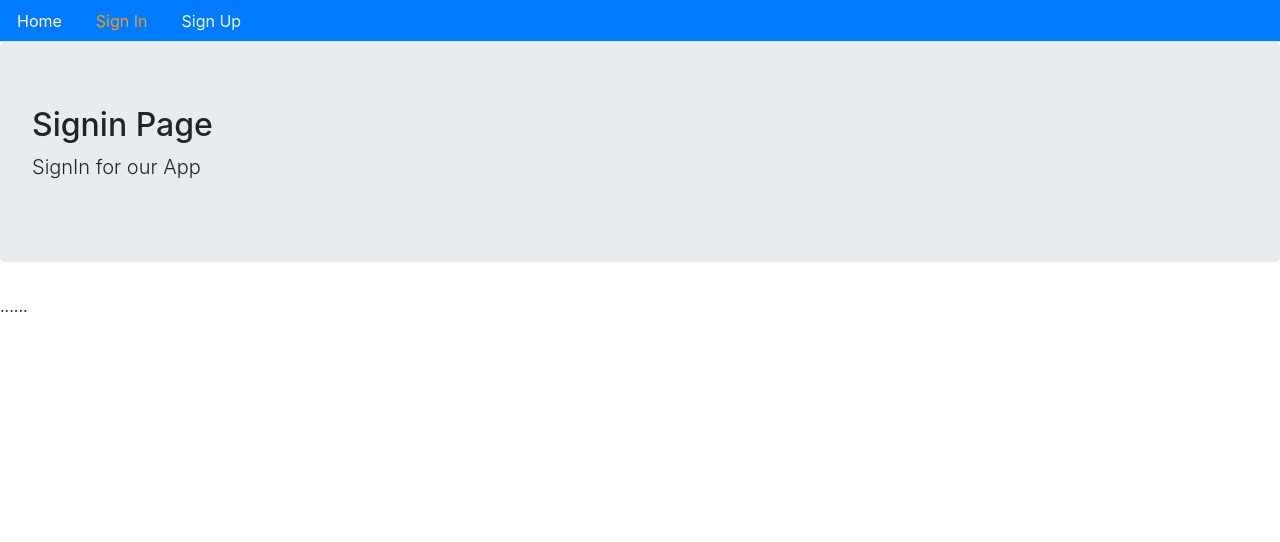
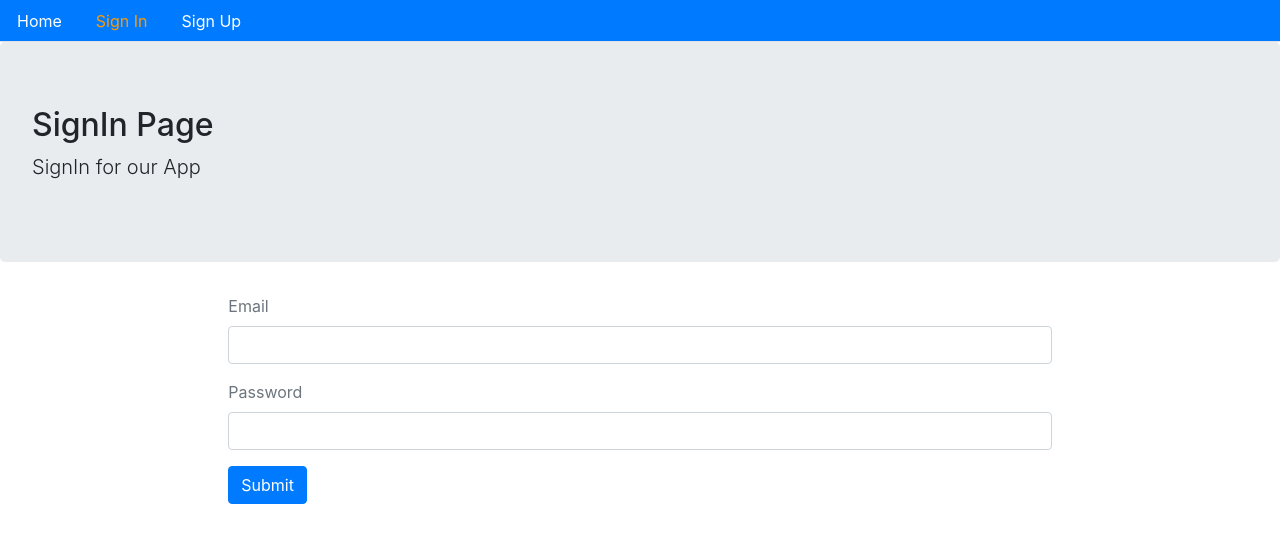
Before and after one commit to asmaahassnasr/e-commerce-frontend, a React (Create React App) app: page /signin in a window 1280 px wide. Shown: the top 542 px of the page. Built offline with nearby package versions, Linux system fonts and the light colour scheme.

Commit message:
SignIn fetch API and handeling Errors, Loading and Redirect to home page

```diff
--- a/src/User/Signin.js
+++ b/src/User/Signin.js
@@ -1,10 +1,104 @@
-import React from "react"
-import Layout from '../Core/Layout'
+import React ,{useState} from "react";
+import Layout from '../Core/Layout';
+import {Redirect} from 'react-router-dom';
+import {signin} from '../auth/index';
 
 const Signin = () => {
+
+    const[values,setValues] = useState({
+        email:'',
+        password:'',
+        error:'',
+        loading:false,
+        redirecToRefrrer:false
+    });
+
+    const {email,password,error,loading,redirecToRefrrer} = values;
+
+    const handleChanges = (name) => (event) => {
+        setValues({...values,error:false,[name]:event.target.value});
+    }
+
+    const clickSubmit= (event) =>{
+
+        event.preventDefault()
+
+        setValues({...values,error:false,loading:true})
+
+        signin({email,password})
+        .then(data => {
+
+            if(data.error){
+                setValues({...values, error:data.error,loading:false})
+            }
+            else{
+                setValues({
+                    ...values,
+                    redirecToRefrrer:true
+                });
+            }
+        })
+    }
+
+
+
+    const signInForm = () => (
+        <form>
+
+            <div className="form-group">
+                <label className="text-muted">Email</label>
+                <input
+                type="email"
+                className="form-control"
+                onChange={handleChanges('email')}
+                value={email}
+                />
+            </div>
+            <div className="form-group">
+                <label className="text-muted">Password</label>
+                <input
+                type="password"
+                className="form-control"
+                onChange={handleChanges('password')}
+                value={password}
+                />
+            </div>
+            <button onClick={clickSubmit} className="btn btn-primary"> Submit </button>
+        </form>
+    )
+
+
+    const showError = () => (
+        <div className="alert alert-danger" style={{display: error ? '' :"none"}}>
+            {error}
+        </div>
+    )
+
+    const showloading = () =>
+    loading && (
+           <div className="alert alert-info">
+               <h2> Loading ..</h2>
+           </div>
+       );
+
+        const redirectUser = () => {
+            if(redirecToRefrrer) {
+                return <Redirect to="/" />
+            }
+        }
     return (
-            <Layout title=' Signin Page' description="SignIn for our App">
-               ......
+            <Layout
+            title=' SignIn Page'
+            description="SignIn for our App"
+            className="container col-md-8 offset-md-2"
+            >
+                {showloading()}
+                {showError()}
+               {signInForm()}
+                {redirectUser()}
+               {/* To view live changes  */}
+               {/* {JSON.stringify(values)} */}
+
             </Layout>
     )
 }
--- a/src/auth/index.js
+++ b/src/auth/index.js
@@ -19,3 +19,22 @@
         console.log(error)
     })
 };
+
+export const signin =(user) =>{
+
+    // Send Data to backend as json using fetch
+    return fetch(`${API}/signin`,{
+        method:"POST",
+        headers:{
+            Accept:'application/json',
+            "content-type":"application/json"
+        },
+        body:JSON.stringify(user)
+    })
+    .then(response => {
+        return response.json()
+    })
+    .catch(error => {
+        console.log(error)
+    })
+};
```
Also changed, not shown: 1 other file (tests, documents, lock files or other folders).
